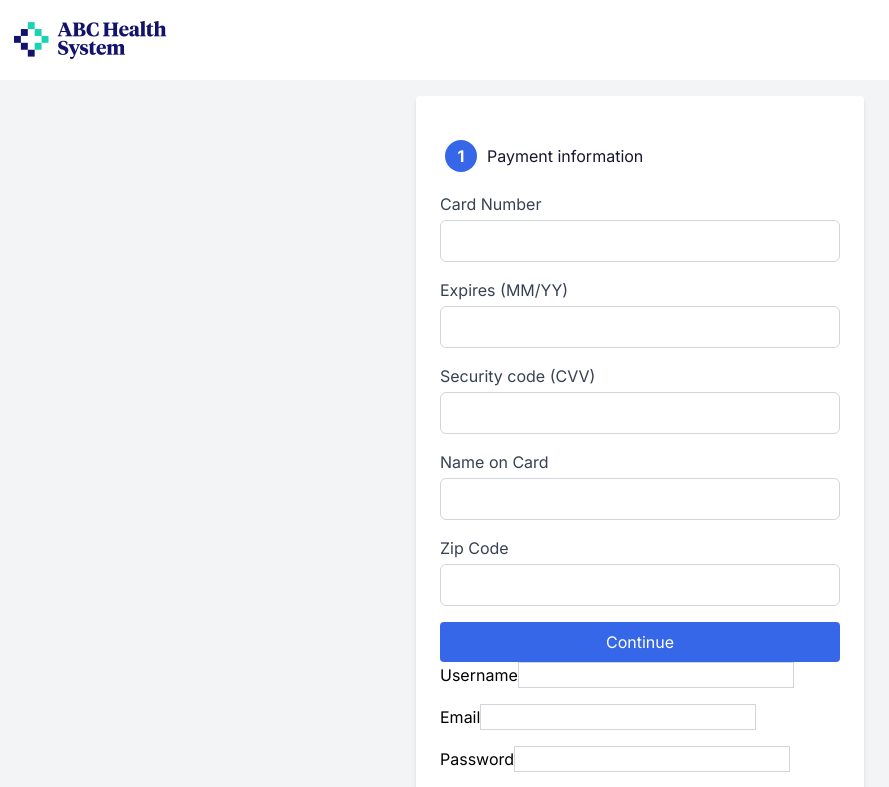
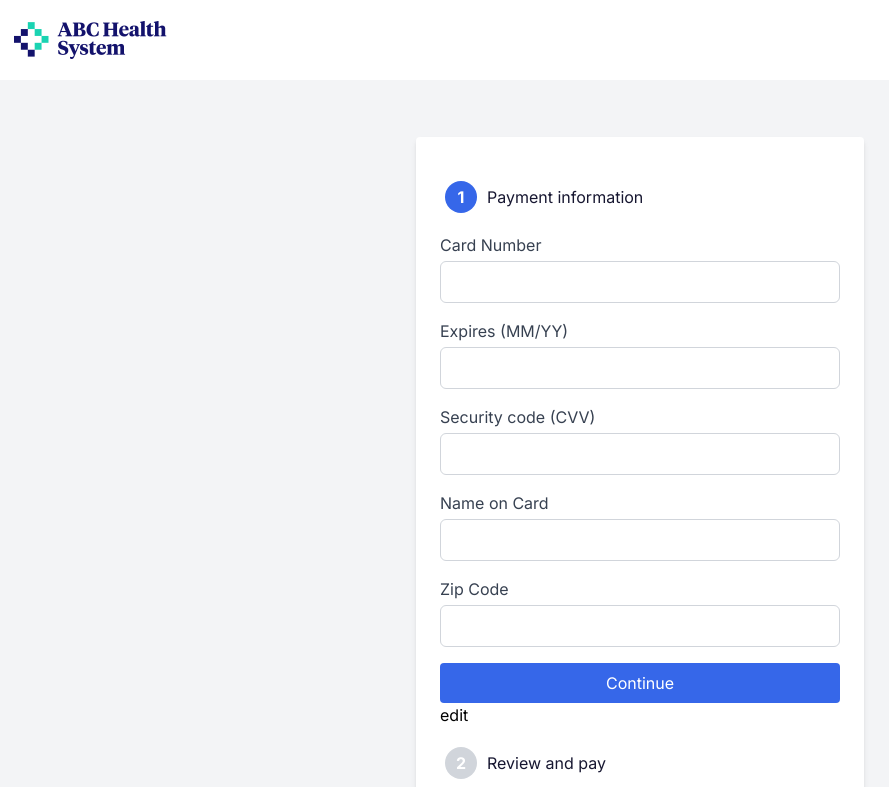
Before and after one commit to jrenee42/cedar-jill-project, a Next.js app: page /billingDetails in a window 1280 px wide. Shown: the top 787 px of the page, without its empty margins (0-889 px from the left). Built offline with nearby package versions, Linux system fonts and the light colour scheme.

Commit message:
new form remembers stuff :)

```diff
--- a/app/ui/MyForm.tsx
+++ b/app/ui/MyForm.tsx
@@ -121,7 +121,12 @@ export const MyForm: React.FC<FormProps> = ({onSubmit}) => {
         </button>
     </form>);
 
-    return actualForm;
+    if (show) {
+        return actualForm;
+    }
+    return <div>
+        <button onClick={() => setShow(true)}>edit</button>
+    </div>
 };
 
 export default MyForm;
```
